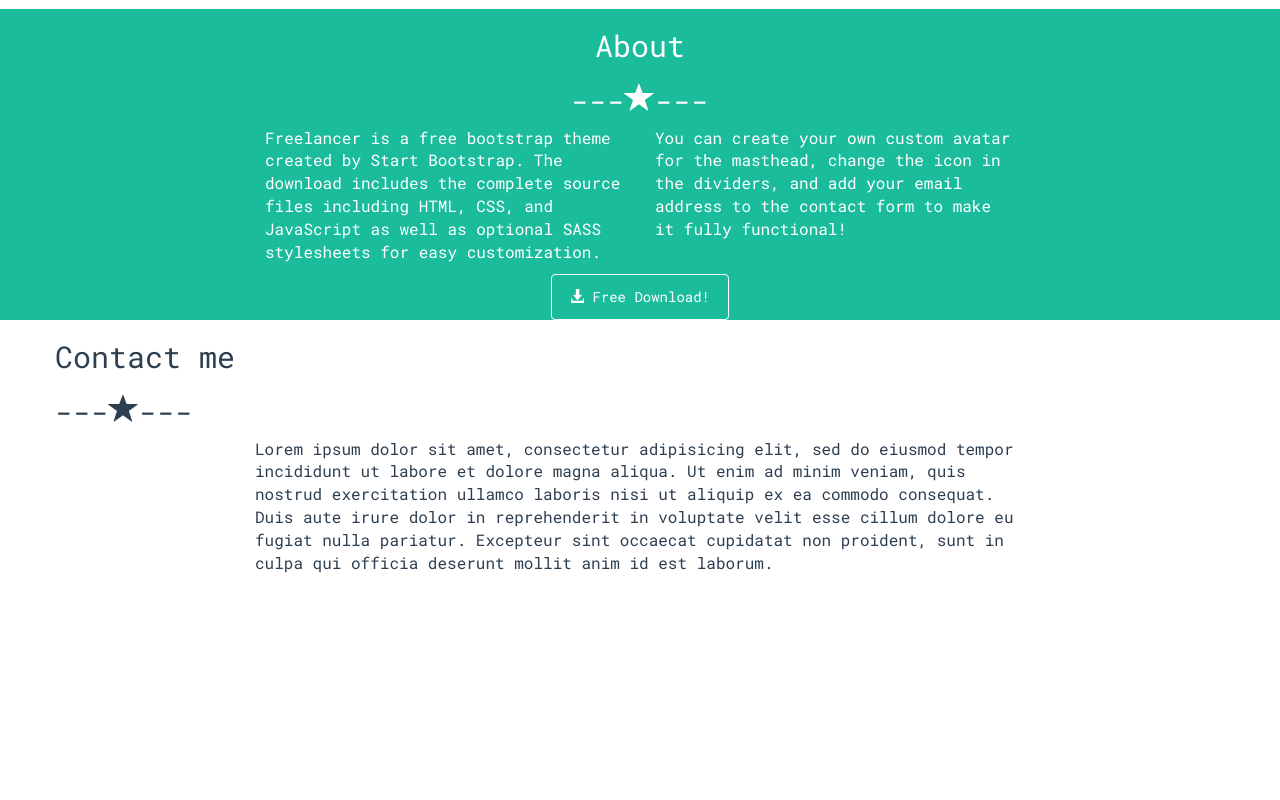
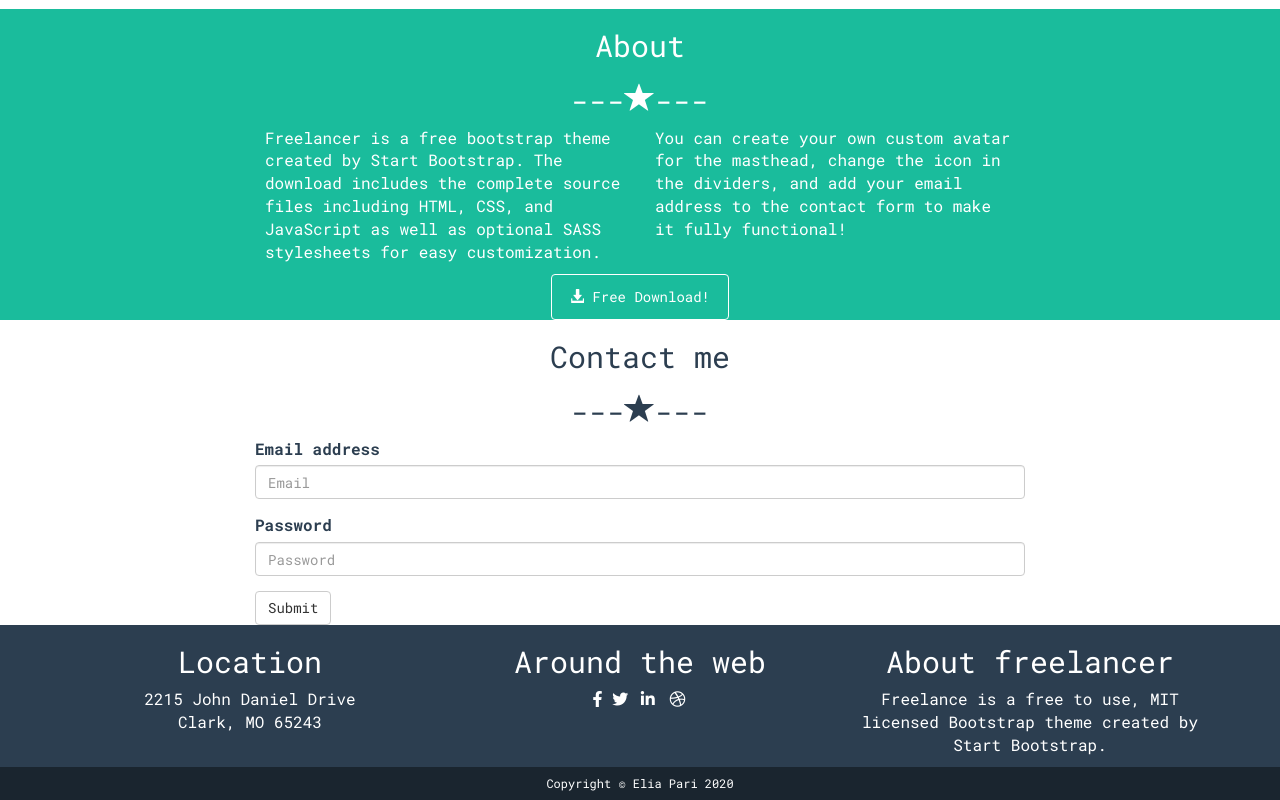
Before and after one commit to ailequal/html-css-bootstrap-freelancer, a plain HTML site: page index.html in a window 1280 px wide. Shown: the part 1367-2167 px from the top of the page. Before the commit the page ends 1952 px from the top, so only its background shows below. Drawn offline with nearby package versions, Linux system fonts and the light colour scheme.

Commit message:
Added .footer

```diff
--- a/css/style.css
+++ b/css/style.css
@@ -99,9 +99,19 @@ body {
   color: #2c3e50
 }
 
-.contact-me h2 {
+.contact_me h2 {
   text-align: center;
 }
 
 /* footer */
-/* empty */
+.info {
+  background-color: #2c3e50;
+  color: #FFFFFF;
+  text-align: center;
+}
+
+.copyright {
+  background-color: #1a252f;
+  color: #FFFFFF;
+  text-align: center;
+}
--- a/index.html
+++ b/index.html
@@ -21,6 +21,7 @@
 
   <!-- header -->
   <header class="header">
+
     <section class="nav_bar">
       <div class="container">
         <div class="row">
@@ -33,6 +34,7 @@
         </div>
       </div>
     </section>
+
   </header>
   <!-- /header -->
 
@@ -140,7 +142,17 @@
               <h2>---<span class="glyphicon glyphicon-star"></span>---</h2>
             </div>
             <div class="col-lg-offset-2 col-lg-8">
-            <p>Lorem ipsum dolor sit amet, consectetur adipisicing elit, sed do eiusmod tempor incididunt ut labore et dolore magna aliqua. Ut enim ad minim veniam, quis nostrud exercitation ullamco laboris nisi ut aliquip ex ea commodo consequat. Duis aute irure dolor in reprehenderit in voluptate velit esse cillum dolore eu fugiat nulla pariatur. Excepteur sint occaecat cupidatat non proident, sunt in culpa qui officia deserunt mollit anim id est laborum.</p>
+              <form>
+                <div class="form-group">
+                  <label for="exampleInputEmail1">Email address</label>
+                  <input type="email" class="form-control" id="exampleInputEmail1" placeholder="Email">
+                </div>
+                <div class="form-group">
+                  <label for="exampleInputPassword1">Password</label>
+                  <input type="password" class="form-control" id="exampleInputPassword1" placeholder="Password">
+                </div>
+                <button type="submit" class="btn btn-default">Submit</button>
+              </form>
             </div>
           </div>
         </div>
@@ -151,7 +163,42 @@
 
     <!-- footer -->
     <footer class="footer">
-    <!-- empty -->
+
+      <section class="info">
+        <div class="container">
+          <div class="row">
+            <div class="col-lg-4">
+              <h2>Location</h2>
+              <p>2215 John Daniel Drive<br>Clark, MO 65243</p>
+            </div>
+            <div class="col-lg-4">
+              <h2>Around the web</h2>
+              <div class="social">
+                <i class="fab fa-facebook-f"></i>
+                <i class="fab fa-twitter"></i>
+                <i class="fab fa-fw fa-linkedin-in"></i>
+                <i class="fab fa-fw fa-dribbble"></i>
+              </div>
+            </div>
+            <div class="col-lg-4">
+              <h2>About freelancer</h2>
+              <p>Freelance is a free to use, MIT licensed Bootstrap theme created by Start Bootstrap.</p>
+            </div>
+          </div>
+        </div>
+      </section>
+
+      <section class="copyright">
+        <div class="container">
+          <div class="row">
+            <div class="col-xs-12">
+              <h6>Copyright © Elia Pari 2020</h6>
+            </div>
+          </div>
+        </div>
+
+      </section>
+
     </footer>
     <!-- /footer -->
 
```
Lines whose indentation alone changed are shown as unchanged.
